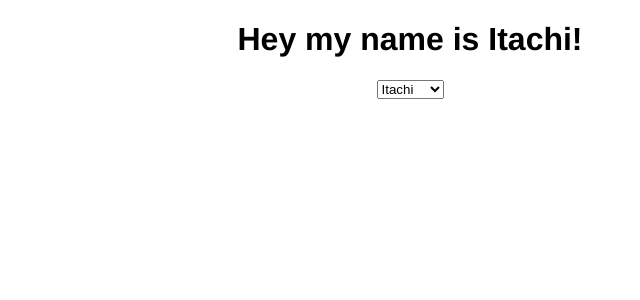
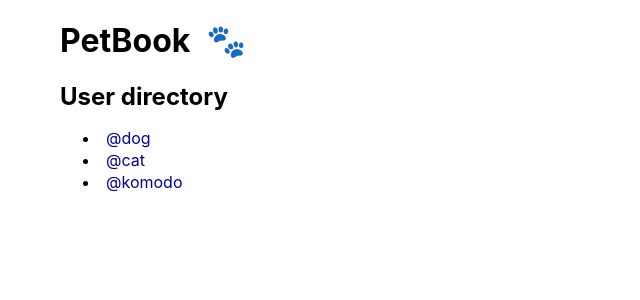
Before and after one commit to hritesh-sonawane/PetPatterns, a React (Create React App) app: page / in a window 1280 px wide. Shown: the top 300 px of the page, without its empty margins (230-870 px from the left). Built offline with nearby package versions, Linux system fonts and the light colour scheme.

Commit message:
🎴 update PetBook

```diff
--- a/src/index.css
+++ b/src/index.css
@@ -1,4 +1,4 @@
-/* body {
+body {
   margin: 0;
   font-family: -apple-system, BlinkMacSystemFont, "Segoe UI", "Roboto", "Oxygen",
     "Ubuntu", "Cantarell", "Fira Sans", "Droid Sans", "Helvetica Neue",
@@ -10,10 +10,10 @@
 code {
   font-family: source-code-pro, Menlo, Monaco, Consolas, "Courier New",
     monospace;
-} */
+}
 
 /* Stateless components updating their parents’ state */
-
+/*
 html,
 body {
   margin: 0;
@@ -72,7 +72,7 @@ nav a {
 
 button {
   -webkit-transition-duration: 0.1s; /* Safari */
-  transition-duration: 0.1s;
+/* transition-duration: 0.1s;
   background-color: #f4595b;
   border-radius: 8px;
   border-bottom: 4px solid #c24648;
@@ -84,8 +84,8 @@ button {
   font-size: 16px;
   font-family: "Oxygen", sans-serif;
   letter-spacing: 2px;
-}
-
+} */
+/*
 button:hover {
   background-color: #ff7375;
   border: none;
@@ -99,9 +99,9 @@ button:hover {
   font-size: 16px;
   font-family: "Oxygen", sans-serif;
   letter-spacing: 2px;
-}
+} */
 
-button:active {
+/* button:active {
   background-color: #c24648;
   border: none;
   border-radius: 8px;
@@ -114,4 +114,4 @@ button:active {
   font-size: 16px;
   font-family: "Oxygen", sans-serif;
   letter-spacing: 2px;
-}
+} */
--- a/src/index.js
+++ b/src/index.js
@@ -1,13 +1,13 @@
 import React from "react";
 import ReactDOM from "react-dom";
 import "./index.css";
-// import App from "./App";
-import Parent from "./Parent";
+import App from "./App";
+// import Parent from "./Parent";
 import reportWebVitals from "./reportWebVitals";
 
 ReactDOM.render(
   <React.StrictMode>
-    <Parent />
+    <App />
   </React.StrictMode>,
   document.getElementById("root")
 );
```
